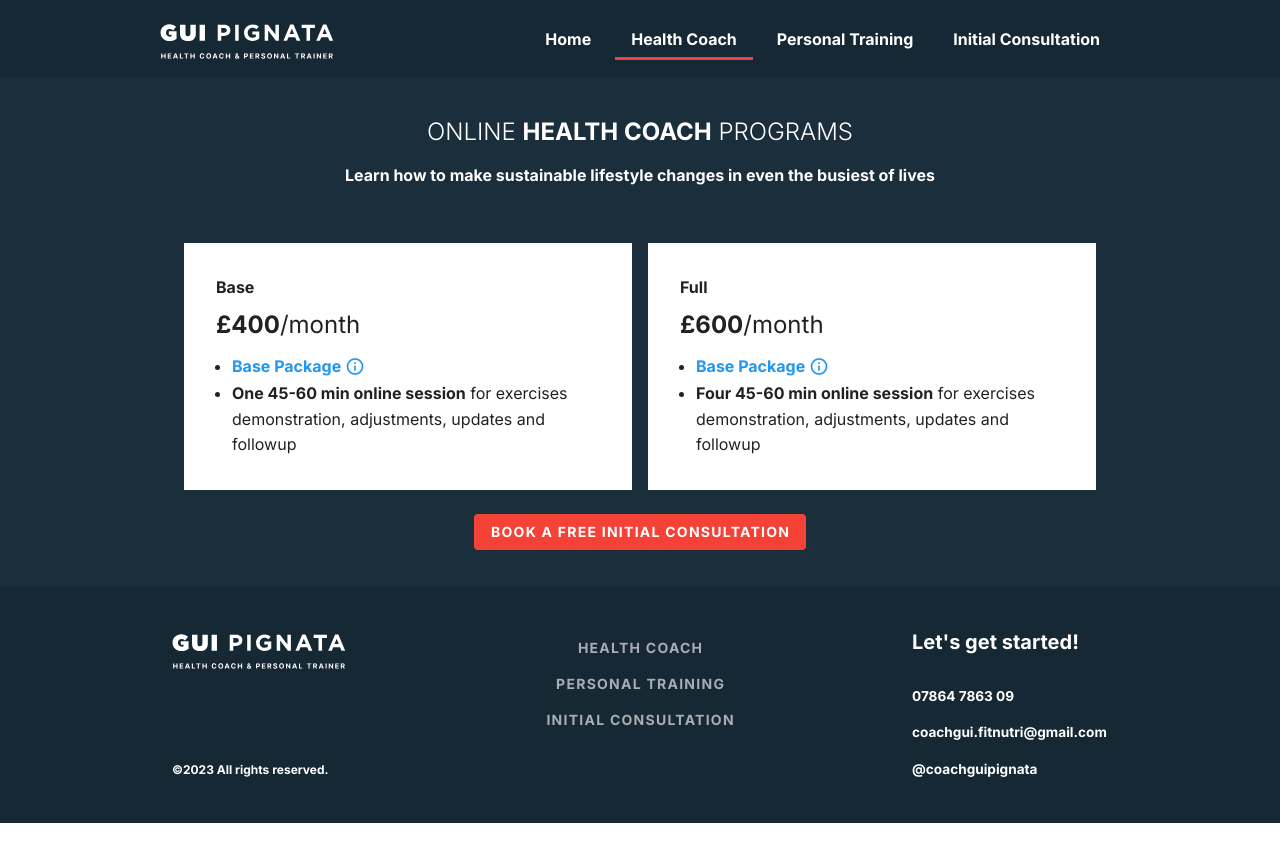
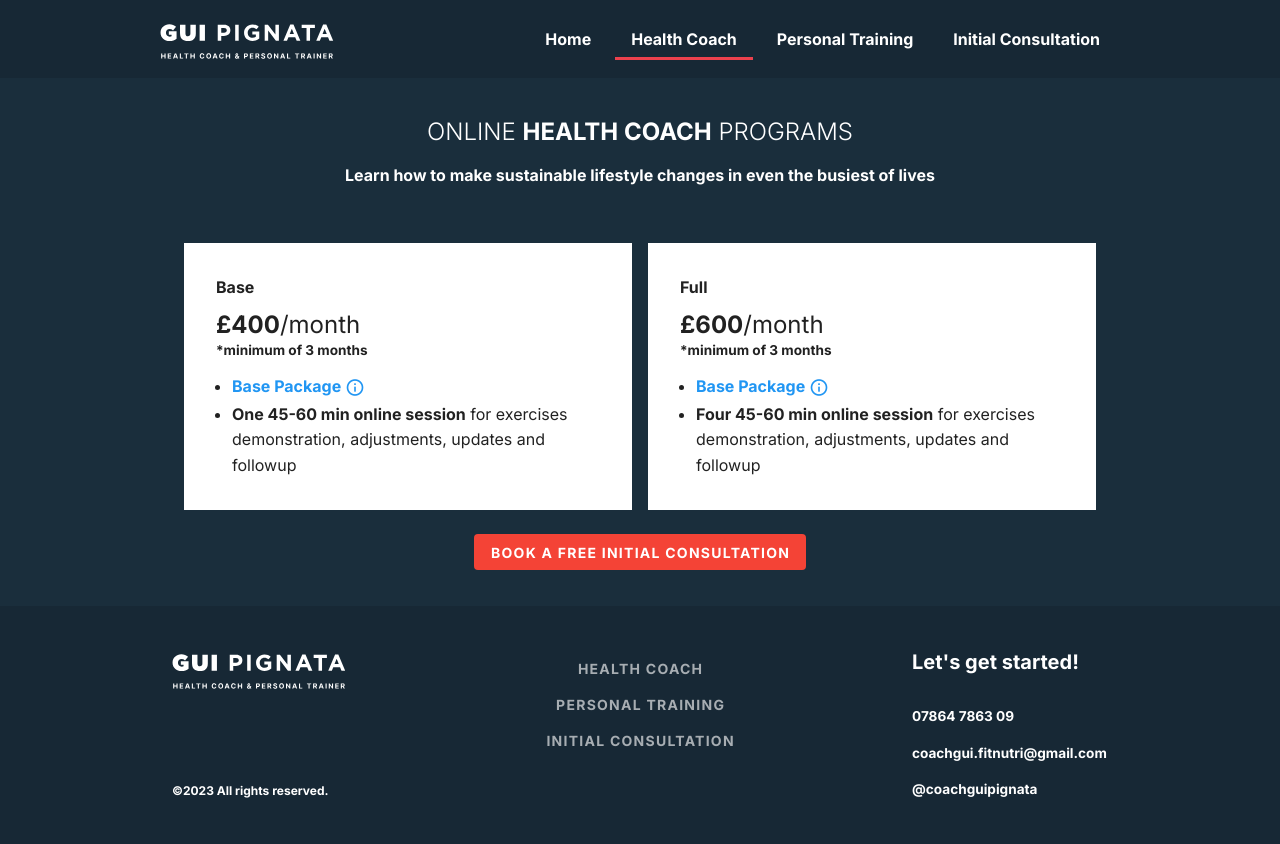
Before and after one commit to gayarabello/guilherme-pignata, a Vue app: page /#/service/health-coach in a window 1280 px wide. Before the commit the page ends 823 px from the top, so only its background shows below. Built offline with nearby package versions, Linux system fonts and the light colour scheme.

Commit message:
Define minimum

```diff
--- a/src/components/PlanItem.vue
+++ b/src/components/PlanItem.vue
@@ -1,7 +1,8 @@
 <template>
   <v-sheet class="ma-2 pa-8">
     <h4 class="mb-3">{{ name }}</h4>
-    <h2 class="mb-3">£{{price}}<span class="font-weight-regular">/month</span></h2>
+    <h2>£{{price}}<span class="font-weight-regular">/month</span></h2>
+    <h5 class="mb-3" v-if="min">*minimum of 3 months</h5>
     <ul>
       <li class="cursor-pointer" @click="$emit('show-base-package')">
         <p class="font-weight-bold text-blue text-link">
@@ -30,6 +31,10 @@ export default defineComponent({
             type: String,
             required: true
         },
+        min: {
+            type: Boolean,
+            default: false
+        },
         sessions: {
             type: String,
             required: true
--- a/src/pages/ServicePage.vue
+++ b/src/pages/ServicePage.vue
@@ -30,6 +30,7 @@
         <v-row no-gutters>
           <v-col cols="12" md="6">
             <PlanItem
+              :min="true"
               @show-base-package="toggleBasePackage(true)"
               :price="400"
               name="Base"
@@ -38,6 +39,7 @@
           </v-col>
           <v-col cols="12" md="6">
             <PlanItem
+              :min="true"
               @show-base-package="toggleBasePackage(true)"
               :price="600"
               name="Full"
@@ -95,7 +97,12 @@
       </div>
     </template>
     <div class="text-center mb-12">
-      <v-btn href="https://calendly.com/coachgui" target="_blank" variant="flat" color="red">
+      <v-btn
+        href="https://calendly.com/coachgui"
+        target="_blank"
+        variant="flat"
+        color="red"
+      >
         Book a free initial consultation
       </v-btn>
     </div>
```
